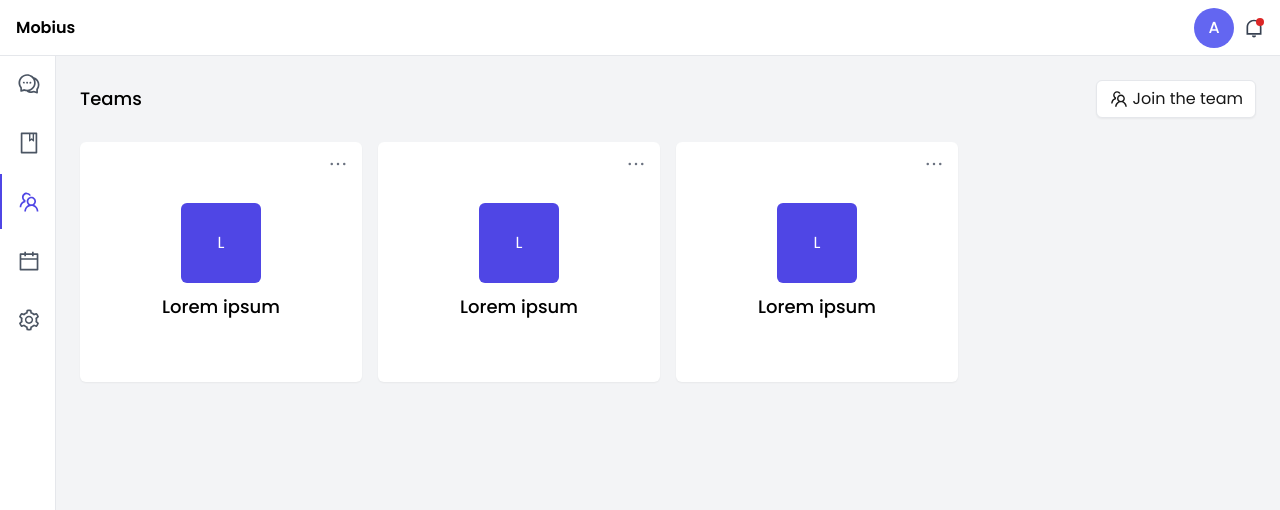
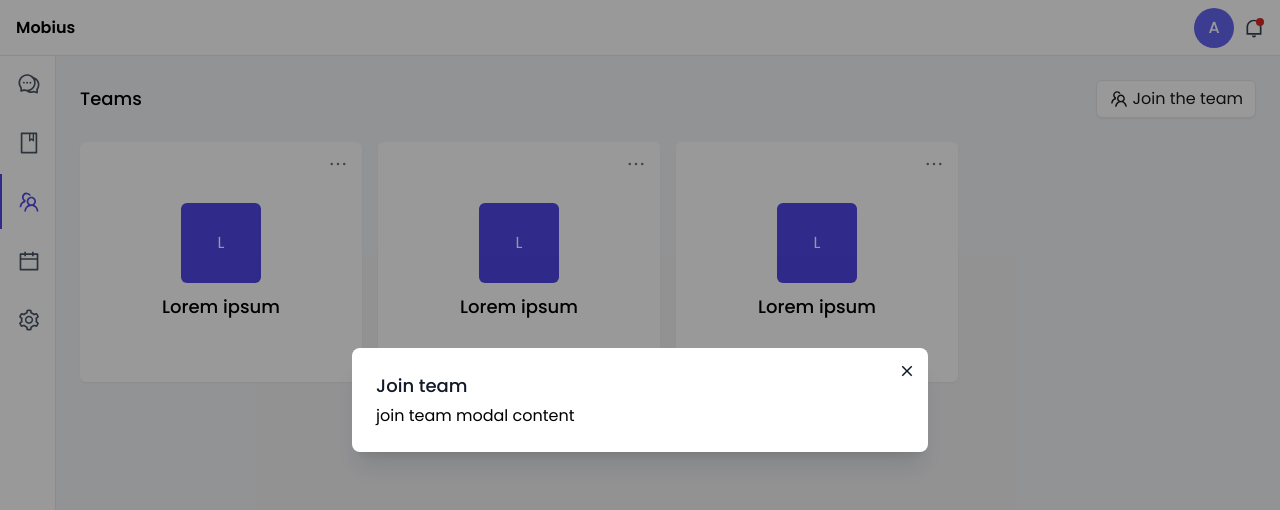
Before and after one commit to AdiPol1359/mobius, a Next.js app in the folder apps/web/: page /dashboard/teams in a window 1280 px wide. Both pictures are taken after a click on the button "Join the team". Shown: the top 510 px of the page. Built offline with nearby package versions, Linux system fonts and the light colour scheme.

Commit message:
feat(web): add base modal

```diff
--- a/apps/web/src/app/(dashboard-layout)/dashboard/teams/page.tsx
+++ b/apps/web/src/app/(dashboard-layout)/dashboard/teams/page.tsx
@@ -1,5 +1,5 @@
 import { TeamList } from '@/components/TeamList/TeamList';
-import { TeamsHeader } from '@/components/TeamsHeader';
+import { TeamsHeader } from '@/components/TeamsHeader/TeamsHeader';
 
 export default function DashboardTeamsPage() {
 	return (
--- /dev/null
+++ b/apps/web/src/components/BaseModal/BaseModal.tsx
@@ -0,0 +1,14 @@
+import dynamic from 'next/dynamic';
+import type { ComponentProps } from 'react';
+
+import { Title } from './Title';
+
+const Modal = dynamic(() => import('./Modal').then(({ Modal }) => Modal), {
+	ssr: false,
+});
+
+export const BaseModal = (props: ComponentProps<typeof Modal>) => (
+	<Modal {...props} />
+);
+
+BaseModal.Title = Title;
--- /dev/null
+++ b/apps/web/src/components/BaseModal/Modal.tsx
@@ -0,0 +1,60 @@
+import { Transition } from '@headlessui/react';
+import type { MouseEvent, ReactNode } from 'react';
+import { createPortal } from 'react-dom';
+import { MdClose } from 'react-icons/md';
+
+import { useOnKeydown } from '@/hooks/useOnKeydown';
+
+type ModalProps = Readonly<{
+	isOpen: boolean;
+	children?: ReactNode;
+	onClose: () => void;
+}>;
+
+export const Modal = ({ isOpen, children, onClose }: ModalProps) => {
+	const handleModalClick = (event: MouseEvent<HTMLDivElement>) => {
+		event.stopPropagation();
+	};
+
+	useOnKeydown('Escape', onClose);
+
+	return createPortal(
+		<Transition
+			show={isOpen}
+			enter="transition-opacity duration-200"
+			enterFrom="opacity-0"
+			enterTo="opacity-100"
+			leave="transition-opacity duration-150"
+			leaveFrom="opacity-100"
+			leaveTo="opacity-0"
+			role="dialog"
+			aria-modal="true"
+			onClick={onClose}
+			className="fixed top-0 left-0 z-50 h-full w-full overflow-auto bg-black/40 py-2"
+		>
+			<div className="mx-auto flex min-h-full w-full max-w-xl items-center">
+				<Transition.Child
+					enter="transition-all duration-200"
+					enterFrom="scale-95 opacity-0"
+					enterTo="scale-100 opacity-100"
+					leave="transition-all duration-150"
+					leaveFrom="scale-100 opacity-100"
+					leaveTo="scale-95 opacity-0"
+					className="relative w-full rounded-lg bg-white p-6 shadow-xl"
+					onClick={handleModalClick}
+				>
+					<button
+						type="button"
+						aria-label="Close modal"
+						onClick={onClose}
+						className="absolute right-3 top-3.5 text-lg text-gray-900 hover:text-gray-800"
+					>
+						<MdClose />
+					</button>
+					{children}
+				</Transition.Child>
+			</div>
+		</Transition>,
+		document.body
+	);
+};
--- /dev/null
+++ b/apps/web/src/components/BaseModal/Title.tsx
@@ -0,0 +1,9 @@
+import type { ReactNode } from 'react';
+
+type TitleProps = Readonly<{
+	children: ReactNode;
+}>;
+
+export const Title = ({ children }: TitleProps) => (
+	<h2 className="mb-1 text-lg font-medium text-gray-900">{children}</h2>
+);
--- /dev/null
+++ b/apps/web/src/components/JoinTeamModal.tsx
@@ -0,0 +1,10 @@
+import type { ComponentProps } from 'react';
+
+import { BaseModal } from '@/components/BaseModal/BaseModal';
+
+export const JoinTeamModal = (props: ComponentProps<typeof BaseModal>) => (
+	<BaseModal {...props}>
+		<BaseModal.Title>Join team</BaseModal.Title>
+		join team modal content
+	</BaseModal>
+);
--- /dev/null
+++ b/apps/web/src/components/TeamsHeader/JoinTeamButton.tsx
@@ -0,0 +1,22 @@
+'use client';
+
+import { AiOutlineTeam } from 'react-icons/ai';
+
+import { useModal } from '@/hooks/useModal';
+
+import { Button } from '../Button';
+import { JoinTeamModal } from '../JoinTeamModal';
+
+export const JoinTeamButton = () => {
+	const { isOpen, openModal, closeModal } = useModal();
+
+	return (
+		<>
+			<Button type="button" onClick={openModal}>
+				<AiOutlineTeam className="text-xl" />
+				Join the team
+			</Button>
+			<JoinTeamModal isOpen={isOpen} onClose={closeModal} />
+		</>
+	);
+};
--- a/apps/web/src/components/TeamsHeader.tsx
+++ b/apps/web/src/components/TeamsHeader/TeamsHeader.tsx
@@ -1,14 +1,10 @@
-import { AiOutlineTeam } from 'react-icons/ai';
+import { PageTitle } from '@/components/PageTitle';
 
-import { Button } from '@/components/Button';
-import { PageTitle } from '@/components/PageTitle';
+import { JoinTeamButton } from './JoinTeamButton';
 
 export const TeamsHeader = () => (
 	<header className="mb-6 flex items-center justify-between">
 		<PageTitle>Teams</PageTitle>
-		<Button type="button">
-			<AiOutlineTeam className="text-xl" />
-			Join the team
-		</Button>
+		<JoinTeamButton />
 	</header>
 );
--- /dev/null
+++ b/apps/web/src/hooks/useModal.ts
@@ -0,0 +1,10 @@
+import { useCallback, useState } from 'react';
+
+export const useModal = () => {
+	const [isOpen, setIsOpen] = useState(false);
+
+	const openModal = useCallback(() => setIsOpen(true), []);
+	const closeModal = useCallback(() => setIsOpen(false), []);
+
+	return { isOpen, openModal, closeModal };
+};
--- /dev/null
+++ b/apps/web/src/hooks/useOnKeydown.ts
@@ -0,0 +1,9 @@
+import { useWindowEvent } from './useWindowEvent';
+
+export const useOnKeydown = (key: string, handler: () => void) => {
+	useWindowEvent('keydown', (event) => {
+		if (event.key === key) {
+			handler();
+		}
+	});
+};
```
